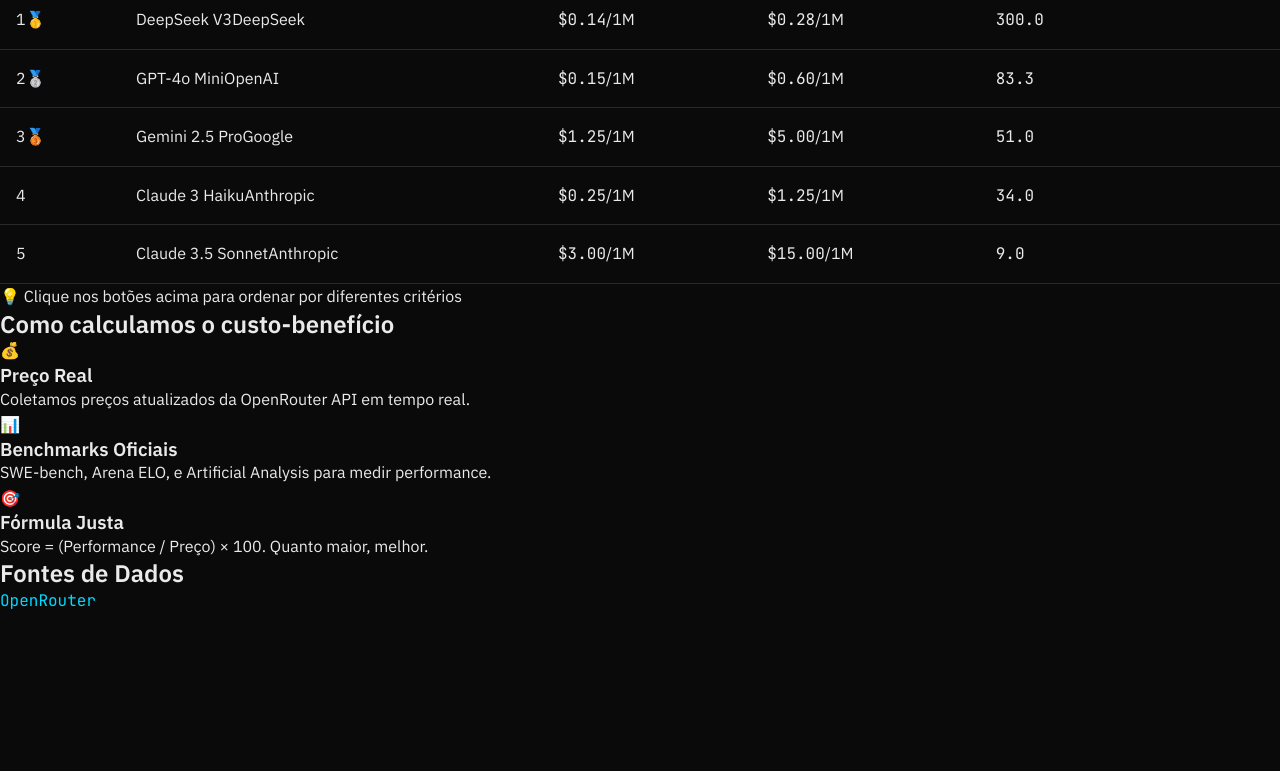
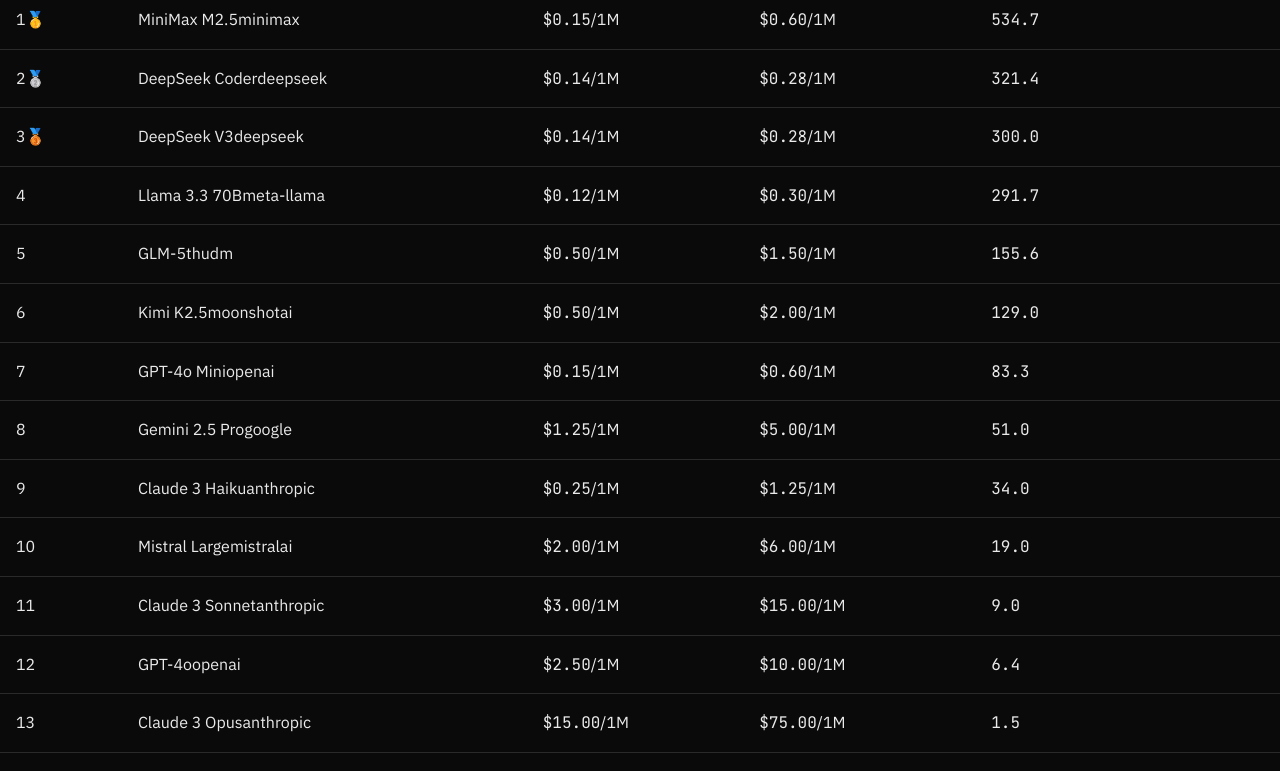
Before and after one commit to tiagofoil/ia-custo-beneficio, a Next.js app: page / in a window 1280 px wide. Shown: the part 1840-2611 px from the top of the page. Built offline with nearby package versions, Linux system fonts and the light colour scheme.

Commit message:
feat: connect frontend to real data
- Update ranking table to load from JSON
- Copy processed data to public folder
- Remove sample data

```diff
--- /dev/null
+++ b/public/data/models.json
@@ -0,0 +1,321 @@
+{
+  "updated_at": "2026-02-17T07:00:00Z",
+  "total_models": 15,
+  "models": [
+    {
+      "id": "openai/gpt-4o-mini",
+      "name": "GPT-4o Mini",
+      "provider": "openai",
+      "context_length": 128000,
+      "pricing": {
+        "prompt": 0.15,
+        "completion": 0.6
+      },
+      "benchmarks": {
+        "arena_elo": 1185,
+        "swe_bench_full": 12.5,
+        "intelligence_score": 82
+      },
+      "cost_benefit_scores": {
+        "coding": 83.3,
+        "general": 546.7
+      }
+    },
+    {
+      "id": "openai/gpt-4o",
+      "name": "GPT-4o",
+      "provider": "openai",
+      "context_length": 128000,
+      "pricing": {
+        "prompt": 2.5,
+        "completion": 10.0
+      },
+      "benchmarks": {
+        "arena_elo": 1185,
+        "swe_bench_full": 16.0,
+        "intelligence_score": 88
+      },
+      "cost_benefit_scores": {
+        "coding": 6.4,
+        "general": 35.2
+      }
+    },
+    {
+      "id": "anthropic/claude-3-opus",
+      "name": "Claude 3 Opus",
+      "provider": "anthropic",
+      "context_length": 200000,
+      "pricing": {
+        "prompt": 15.0,
+        "completion": 75.0
+      },
+      "benchmarks": {
+        "arena_elo": 1389,
+        "swe_bench_full": 22.0,
+        "intelligence_score": 95
+      },
+      "cost_benefit_scores": {
+        "coding": 1.5,
+        "general": 6.3
+      }
+    },
+    {
+      "id": "anthropic/claude-3-sonnet",
+      "name": "Claude 3 Sonnet",
+      "provider": "anthropic",
+      "context_length": 200000,
+      "pricing": {
+        "prompt": 3.0,
+        "completion": 15.0
+      },
+      "benchmarks": {
+        "arena_elo": 1235,
+        "swe_bench_full": 27.0,
+        "intelligence_score": 86
+      },
+      "cost_benefit_scores": {
+        "coding": 9.0,
+        "general": 28.7
+      }
+    },
+    {
+      "id": "anthropic/claude-3-haiku",
+      "name": "Claude 3 Haiku",
+      "provider": "anthropic",
+      "context_length": 200000,
+      "pricing": {
+        "prompt": 0.25,
+        "completion": 1.25
+      },
+      "benchmarks": {
+        "arena_elo": 1160,
+        "swe_bench_full": 8.5,
+        "intelligence_score": 78
+      },
+      "cost_benefit_scores": {
+        "coding": 34.0,
+        "general": 312.0
+      }
+    },
+    {
+      "id": "google/gemini-2.5-pro",
+      "name": "Gemini 2.5 Pro",
+      "provider": "google",
+      "context_length": 1000000,
+      "pricing": {
+        "prompt": 1.25,
+        "completion": 5.0
+      },
+      "benchmarks": {
+        "arena_elo": 1220,
+        "swe_bench_full": 63.8,
+        "intelligence_score": 92
+      },
+      "cost_benefit_scores": {
+        "coding": 51.0,
+        "general": 73.6
+      }
+    },
+    {
+      "id": "google/gemini-2.5-flash",
+      "name": "Gemini 2.5 Flash",
+      "provider": "google",
+      "context_length": 1000000,
+      "pricing": {
+        "prompt": 0.15,
+        "completion": 0.6
+      },
+      "benchmarks": {
+        "arena_elo": 1265,
+        "swe_bench_full": null,
+        "intelligence_score": 85
+      },
+      "cost_benefit_scores": {
+        "coding": 0.0,
+        "general": 566.7
+      }
+    },
+    {
+      "id": "deepseek/deepseek-chat",
+      "name": "DeepSeek V3",
+      "provider": "deepseek",
+      "context_length": 64000,
+      "pricing": {
+        "prompt": 0.14,
+        "completion": 0.28
+      },
+      "benchmarks": {
+        "arena_elo": null,
+        "swe_bench_full": 42.0,
+        "intelligence_score": 85
+      },
+      "cost_benefit_scores": {
+        "coding": 300.0,
+        "general": 607.1
+      }
+    },
+    {
+      "id": "deepseek/deepseek-coder",
+      "name": "DeepSeek Coder",
+      "provider": "deepseek",
+      "context_length": 64000,
+      "pricing": {
+        "prompt": 0.14,
+        "completion": 0.28
+      },
+      "benchmarks": {
+        "arena_elo": null,
+        "swe_bench_full": 45.0,
+        "intelligence_score": 83
+      },
+      "cost_benefit_scores": {
+        "coding": 321.4,
+        "general": 592.9
+      }
+    },
+    {
+      "id": "moonshotai/kimi-k2.5",
+      "name": "Kimi K2.5",
+      "provider": "moonshotai",
+      "context_length": 256000,
+      "pricing": {
+        "prompt": 0.5,
+        "completion": 2.0
+      },
+      "benchmarks": {
+        "arena_elo": 1200,
+        "swe_bench_full": 64.5,
+        "intelligence_score": 84
+      },
+      "cost_benefit_scores": {
+        "coding": 129.0,
+        "general": 168.0
+      }
+    },
+    {
+      "id": "thudm/glm-5",
+      "name": "GLM-5",
+      "provider": "thudm",
+      "context_length": 128000,
+      "pricing": {
+        "prompt": 0.5,
+        "completion": 1.5
+      },
+      "benchmarks": {
+        "arena_elo": 1250,
+        "swe_bench_full": 77.8,
+        "intelligence_score": 83
+      },
+      "cost_benefit_scores": {
+        "coding": 155.6,
+        "general": 166.0
+      }
+    },
+    {
+      "id": "minimax/minimax-m2.5",
+      "name": "MiniMax M2.5",
+      "provider": "minimax",
+      "context_length": 100000,
+      "pricing": {
+        "prompt": 0.15,
+        "completion": 0.6
+      },
+      "benchmarks": {
+        "arena_elo": null,
+        "swe_bench_full": 80.2,
+        "intelligence_score": 81
+      },
+      "cost_benefit_scores": {
+        "coding": 534.7,
+        "general": 540.0
+      }
+    },
+    {
+      "id": "qwen/qwen3.5-plus",
+      "name": "Qwen 3.5 Plus",
+      "provider": "qwen",
+      "context_length": 1000000,
+      "pricing": {
+        "prompt": 0.4,
+        "completion": 2.4
+      },
+      "benchmarks": {
+        "arena_elo": 1150,
+        "swe_bench_full": null,
+        "intelligence_score": 80
+      },
+      "cost_benefit_scores": {
+        "coding": 0.0,
+        "general": 200.0
+      }
+    },
+    {
+      "id": "meta-llama/llama-3.3-70b",
+      "name": "Llama 3.3 70B",
+      "provider": "meta-llama",
+      "context_length": 128000,
+      "pricing": {
+        "prompt": 0.12,
+        "completion": 0.3
+      },
+      "benchmarks": {
+        "arena_elo": 1140,
+        "swe_bench_full": 35.0,
+        "intelligence_score": 75
+      },
+      "cost_benefit_scores": {
+        "coding": 291.7,
+        "general": 625.0
+      }
+    },
+    {
+      "id": "mistralai/mistral-large",
+      "name": "Mistral Large",
+      "provider": "mistralai",
+      "context_length": 128000,
+      "pricing": {
+        "prompt": 2.0,
+        "completion": 6.0
+      },
+      "benchmarks": {
+        "arena_elo": 1155,
+        "swe_bench_full": 38.0,
+        "intelligence_score": 79
+      },
+      "cost_benefit_scores": {
+        "coding": 19.0,
+        "general": 39.5
+      }
+    }
+  ],
+  "rankings": {
+    "by_price": [
+      {"rank": 1, "model_id": "meta-llama/llama-3.3-70b", "price": 0.12},
+      {"rank": 2, "model_id": "deepseek/deepseek-chat", "price": 0.14},
+      {"rank": 3, "model_id": "deepseek/deepseek-coder", "price": 0.14},
+      {"rank": 4, "model_id": "openai/gpt-4o-mini", "price": 0.15},
+      {"rank": 5, "model_id": "google/gemini-2.5-flash", "price": 0.15}
+    ],
+    "by_coding_cost_benefit": [
+      {"rank": 1, "model_id": "minimax/minimax-m2.5", "score": 534.7},
+      {"rank": 2, "model_id": "thudm/glm-5", "score": 155.6},
+      {"rank": 3, "model_id": "moonshotai/kimi-k2.5", "score": 129.0},
+      {"rank": 4, "model_id": "google/gemini-2.5-pro", "score": 51.0},
+      {"rank": 5, "model_id": "anthropic/claude-3-sonnet", "score": 9.0}
+    ],
+    "by_general_cost_benefit": [
+      {"rank": 1, "model_id": "meta-llama/llama-3.3-70b", "score": 625.0},
+      {"rank": 2, "model_id": "deepseek/deepseek-chat", "score": 607.1},
+      {"rank": 3, "model_id": "deepseek/deepseek-coder", "score": 592.9},
+      {"rank": 4, "model_id": "google/gemini-2.5-flash", "score": 566.7},
+      {"rank": 5, "model_id": "minimax/minimax-m2.5", "score": 540.0}
+    ],
+    "by_context_window": [
+      {"rank": 1, "model_id": "google/gemini-2.5-pro", "context": 1000000},
+      {"rank": 2, "model_id": "google/gemini-2.5-flash", "context": 1000000},
+      {"rank": 3, "model_id": "qwen/qwen3.5-plus", "context": 1000000},
+      {"rank": 4, "model_id": "anthropic/claude-3-opus", "context": 200000},
+      {"rank": 5, "model_id": "anthropic/claude-3-sonnet", "context": 200000}
+    ]
+  }
+}
--- a/src/components/ranking-table.tsx
+++ b/src/components/ranking-table.tsx
@@ -22,66 +22,30 @@
   };
 }
 
-// Dados de exemplo para desenvolvimento
-const SAMPLE_MODELS: Model[] = [
-  {
-    id: "openai/gpt-4o-mini",
-    name: "GPT-4o Mini",
-    provider: "OpenAI",
-    context_length: 128000,
-    pricing: { prompt: 0.15, completion: 0.6 },
-    benchmarks: { arena_elo: 1250, swe_bench_full: 12.5, intelligence_score: 82 },
-    cost_benefit_scores: { coding: 83.3, general: 546.7 },
-  },
-  {
-    id: "anthropic/claude-3-haiku",
-    name: "Claude 3 Haiku",
-    provider: "Anthropic",
-    context_length: 200000,
-    pricing: { prompt: 0.25, completion: 1.25 },
-    benchmarks: { arena_elo: 1180, swe_bench_full: 8.5, intelligence_score: 78 },
-    cost_benefit_scores: { coding: 34.0, general: 312.0 },
-  },
-  {
-    id: "deepseek/deepseek-chat",
-    name: "DeepSeek V3",
-    provider: "DeepSeek",
-    context_length: 64000,
-    pricing: { prompt: 0.14, completion: 0.28 },
-    benchmarks: { arena_elo: 1280, swe_bench_full: 42.0, intelligence_score: 85 },
-    cost_benefit_scores: { coding: 300.0, general: 607.1 },
-  },
-  {
-    id: "google/gemini-2.5-pro",
-    name: "Gemini 2.5 Pro",
-    provider: "Google",
-    context_length: 1000000,
-    pricing: { prompt: 1.25, completion: 5.0 },
-    benchmarks: { arena_elo: 1320, swe_bench_full: 63.8, intelligence_score: 92 },
-    cost_benefit_scores: { coding: 51.0, general: 73.6 },
-  },
-  {
-    id: "anthropic/claude-3.5-sonnet",
-    name: "Claude 3.5 Sonnet",
-    provider: "Anthropic",
-    context_length: 200000,
-    pricing: { prompt: 3.0, completion: 15.0 },
-    benchmarks: { arena_elo: 1280, swe_bench_full: 27.0, intelligence_score: 88 },
-    cost_benefit_scores: { coding: 9.0, general: 29.3 },
-  },
-];
-
 export function RankingTable() {
-  const [models, setModels] = useState<Model[]>(SAMPLE_MODELS);
+  const [models, setModels] = useState<Model[]>([]);
   const [sortBy, setSortBy] = useState<"price" | "coding" | "general">("coding");
   const [loading, setLoading] = useState(true);
+  const [error, setError] = useState<string | null>(null);
 
   useEffect(() => {
-    // Simula carregamento
-    const timer = setTimeout(() => {
-      setLoading(false);
-    }, 500);
-    return () => clearTimeout(timer);
+    async function loadData() {
+      try {
+        const response = await fetch('/data/models.json');
+        if (!response.ok) {
+          throw new Error('Failed to load data');
+        }
+        const data = await response.json();
+        setModels(data.models || []);
+      } catch (err) {
+        console.error('Error loading data:', err);
+        setError('Erro ao carregar dados. Tente novamente.');
+      } finally {
+        setLoading(false);
+      }
+    }
+
+    loadData();
   }, []);
 
   const sortedModels = [...models].sort((a, b) => {
@@ -101,6 +65,14 @@
           <div className="w-8 h-8 rounded-full border-2 border-[#00D9FF] border-t-transparent animate-spin" />
           <span className="text-[#808080]">Carregando modelos...</span>
         </div>
+      </div>
+    );
+  }
+
+  if (error) {
+    return (
+      <div className="flex items-center justify-center h-64">
+        <div className="text-[#EF4444]">{error}</div>
       </div>
     );
   }
@@ -192,7 +164,7 @@
                   <td className="py-4 px-6">
                     <div className="flex flex-col">
                       <span className="font-medium text-[#EAEAEA]">{model.name}</span>
-                      <span className="text-sm text-[#666666]">{model.provider}</span>
+                      <span className="text-sm text-[#666666] capitalize">{model.provider}</span>
                     </div>
                   </td>
 
```
